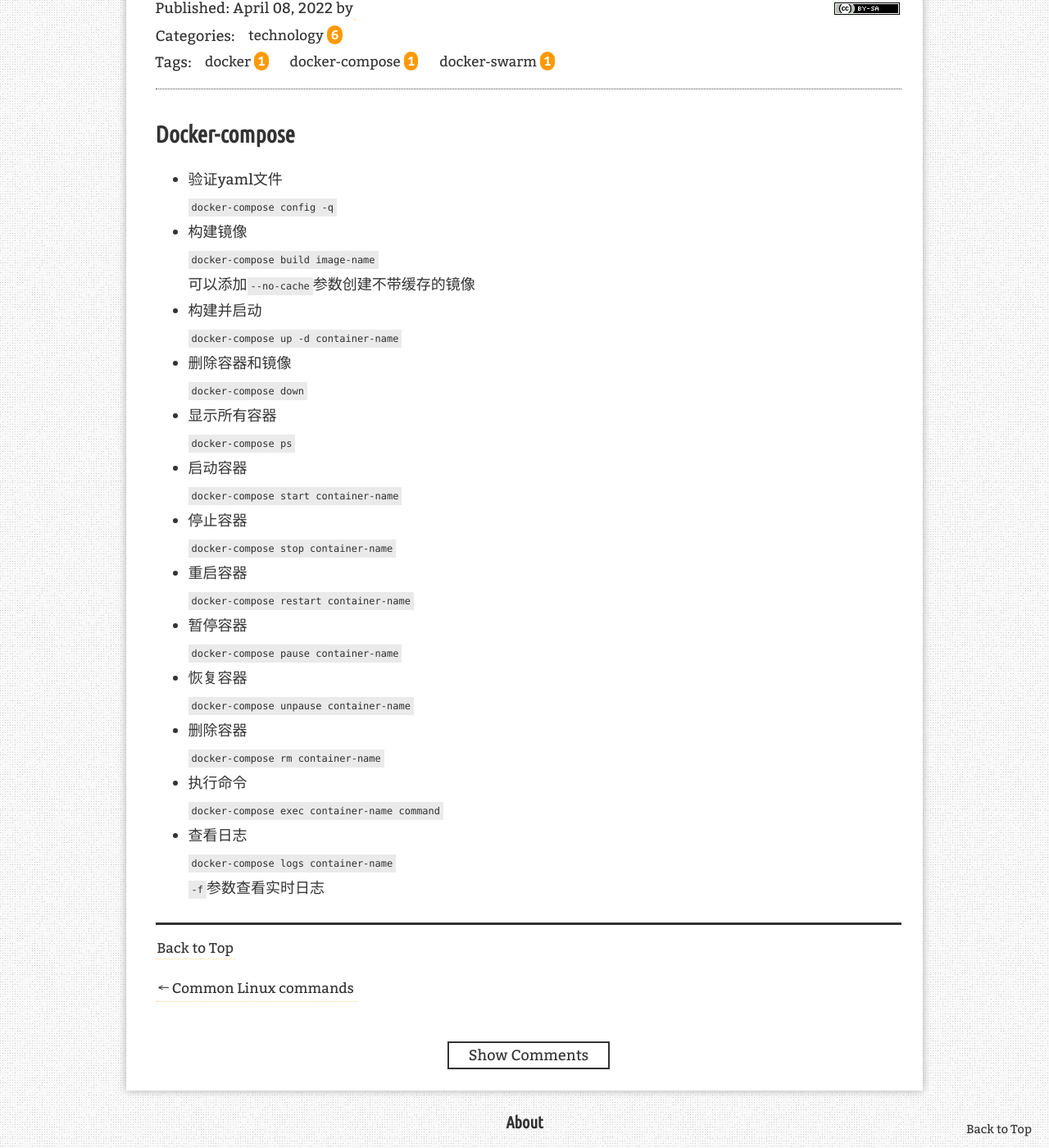
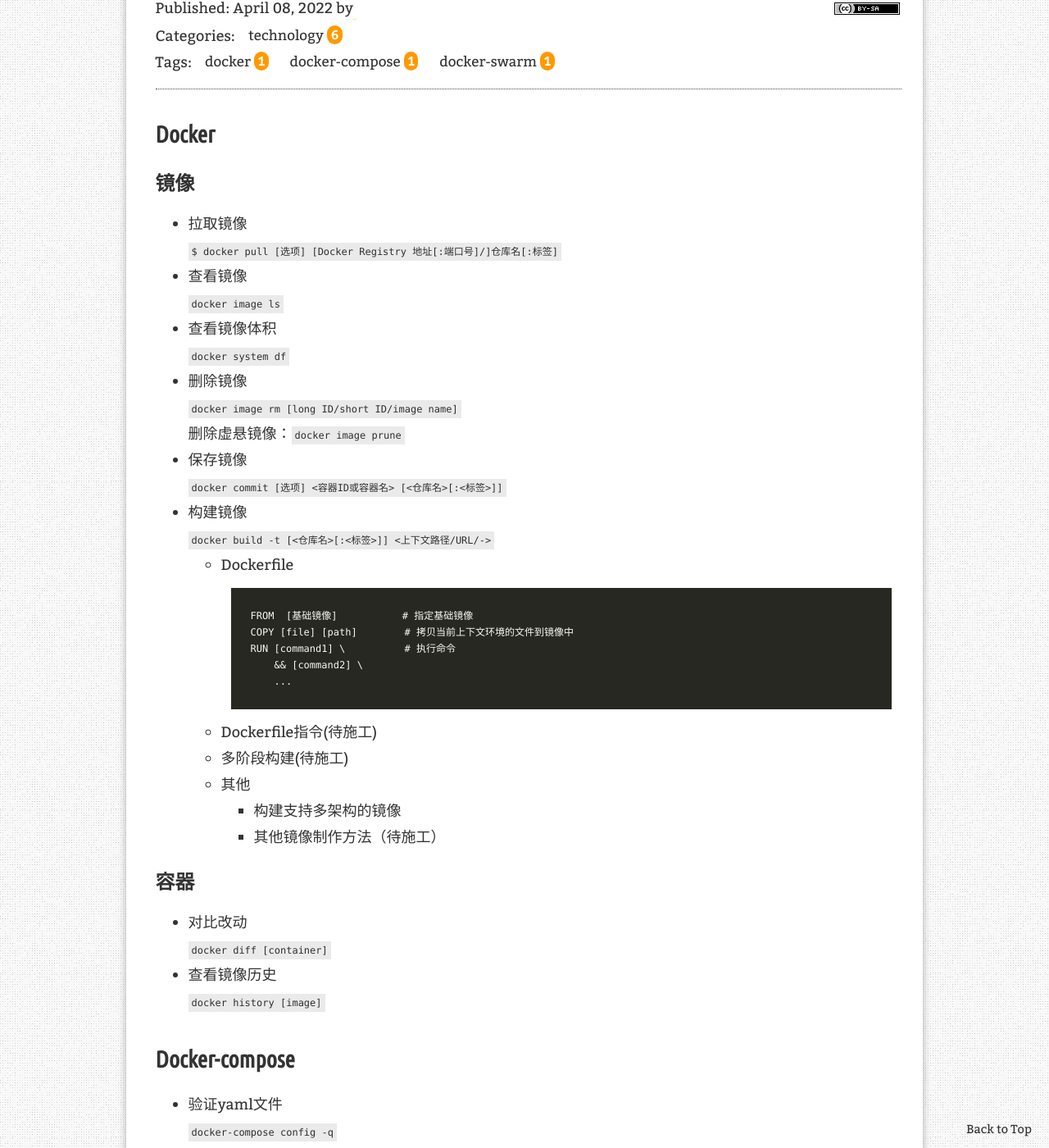
Before and after one commit to ElmTran/ElmTran.github.io, a Jekyll site: the page built from _posts/2022-04-08-common-docker-commands.md, in a window 1280 px wide and 1400 px high, scrolled down 212 px. Shown: the whole window at 82% size. Built offline with Jekyll 4.4.1, drawn with Linux system fonts in a browser that asks for light colours; comment, search, counter and statistics services are not loaded; some of the changed text lies outside the part shown.

Commit message:
更新docker command

````diff
--- a/_posts/2022-04-08-common-docker-commands.md
+++ b/_posts/2022-04-08-common-docker-commands.md
@@ -8,16 +8,60 @@ redirect_from:
   - /2022/04/08/
 ---
 
+## Docker
+
+### 镜像
+- 拉取镜像
+  `$ docker pull [选项] [Docker Registry 地址[:端口号]/]仓库名[:标签]`
+
+- 查看镜像
+  `docker image ls`
+
+- 查看镜像体积
+  `docker system df`
+
+- 删除镜像
+  `docker image rm [long ID/short ID/image name]`
+  删除虚悬镜像：`docker image prune`
+
+- 保存镜像
+  `docker commit [选项] <容器ID或容器名> [<仓库名>[:<标签>]]`
+
+- 构建镜像
+  `docker build -t [<仓库名>[:<标签>]] <上下文路径/URL/->`
+  - Dockerfile
+    ```
+    FROM  [基础镜像]           # 指定基础镜像
+    COPY [file] [path]        # 拷贝当前上下文环境的文件到镜像中
+    RUN [command1] \          # 执行命令
+        && [command2] \
+        ...
+    ```
+
+  - Dockerfile指令(待施工)
+  - 多阶段构建(待施工)
+  - 其他
+    - 构建支持多架构的镜像
+    - 其他镜像制作方法（待施工）
+
+### 容器
+
+- 对比改动
+  `docker diff [container]`
+
+- 查看镜像历史
+  `docker history [image]`
+
 ## Docker-compose
 - 验证yaml文件
   `docker-compose config -q`
 
 - 构建镜像
-  `docker-compose build image-name`
+  `docker-compose build [image-name]`
   可以添加`--no-cache`参数创建不带缓存的镜像
 
 - 构建并启动
-  `docker-compose up -d container-name`
+  `docker-compose up -d [container]`
 
 - 删除容器和镜像
   `docker-compose down`
@@ -26,26 +70,26 @@ redirect_from:
   `docker-compose ps`
 
 - 启动容器
-  `docker-compose start container-name`
+  `docker-compose start [container]`
 
 - 停止容器
-  `docker-compose stop container-name`
+  `docker-compose stop [container]`
 
 - 重启容器
-  `docker-compose restart container-name`
+  `docker-compose restart [container]`
 
 - 暂停容器
-  `docker-compose pause container-name`
+  `docker-compose pause [container]`
 
 - 恢复容器
-  `docker-compose unpause container-name`
+  `docker-compose unpause [container]`
 
 - 删除容器
-  `docker-compose rm container-name`
+  `docker-compose rm [container]`
 
 - 执行命令
-  `docker-compose exec container-name command`
+  `docker-compose exec [container] [command]`
 
 - 查看日志
-  `docker-compose logs container-name`
+  `docker-compose logs [container]`
   `-f`参数查看实时日志
````
Also changed, not shown: _posts/2022-03-23-some-tools-for-python.md (+2 -2 lines).
